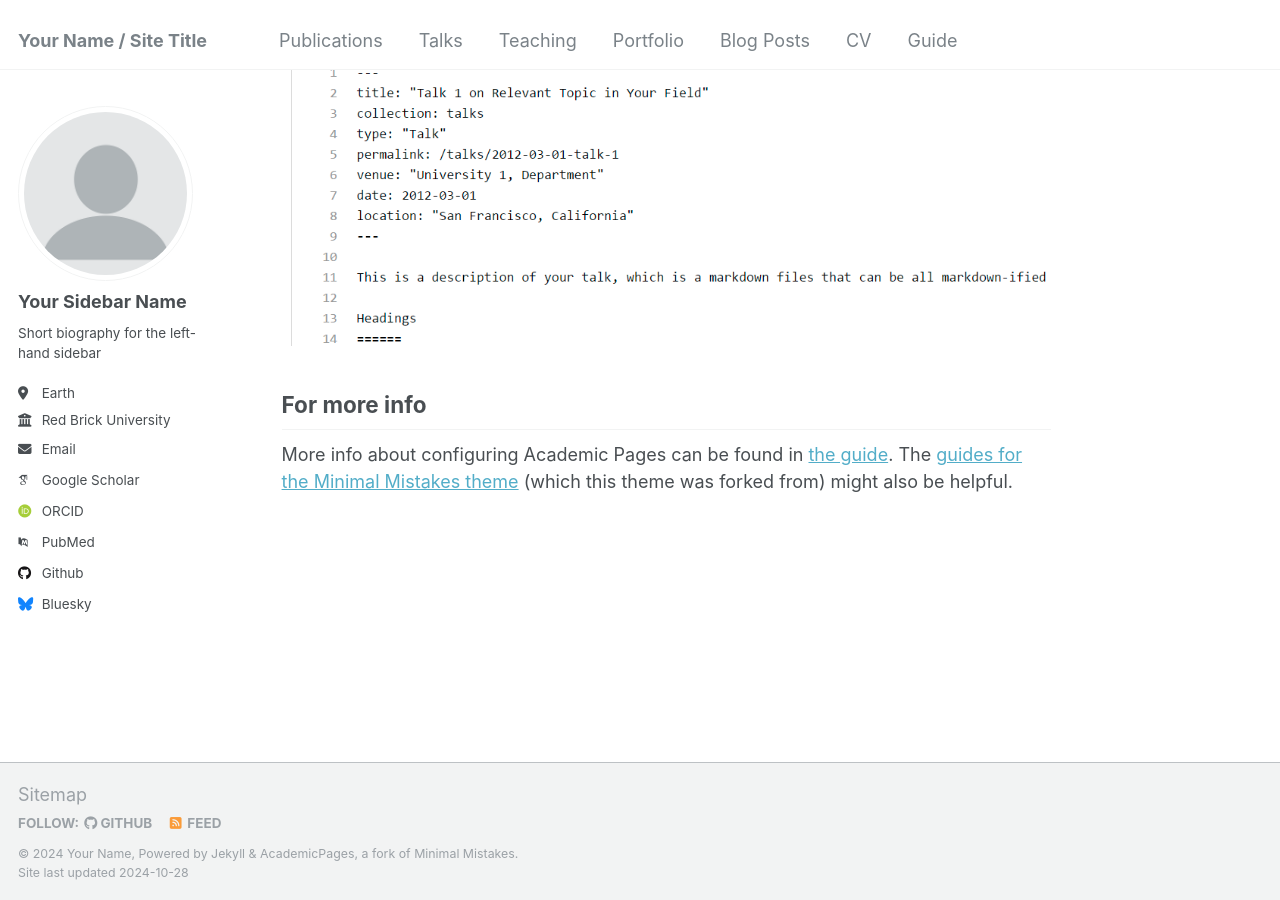
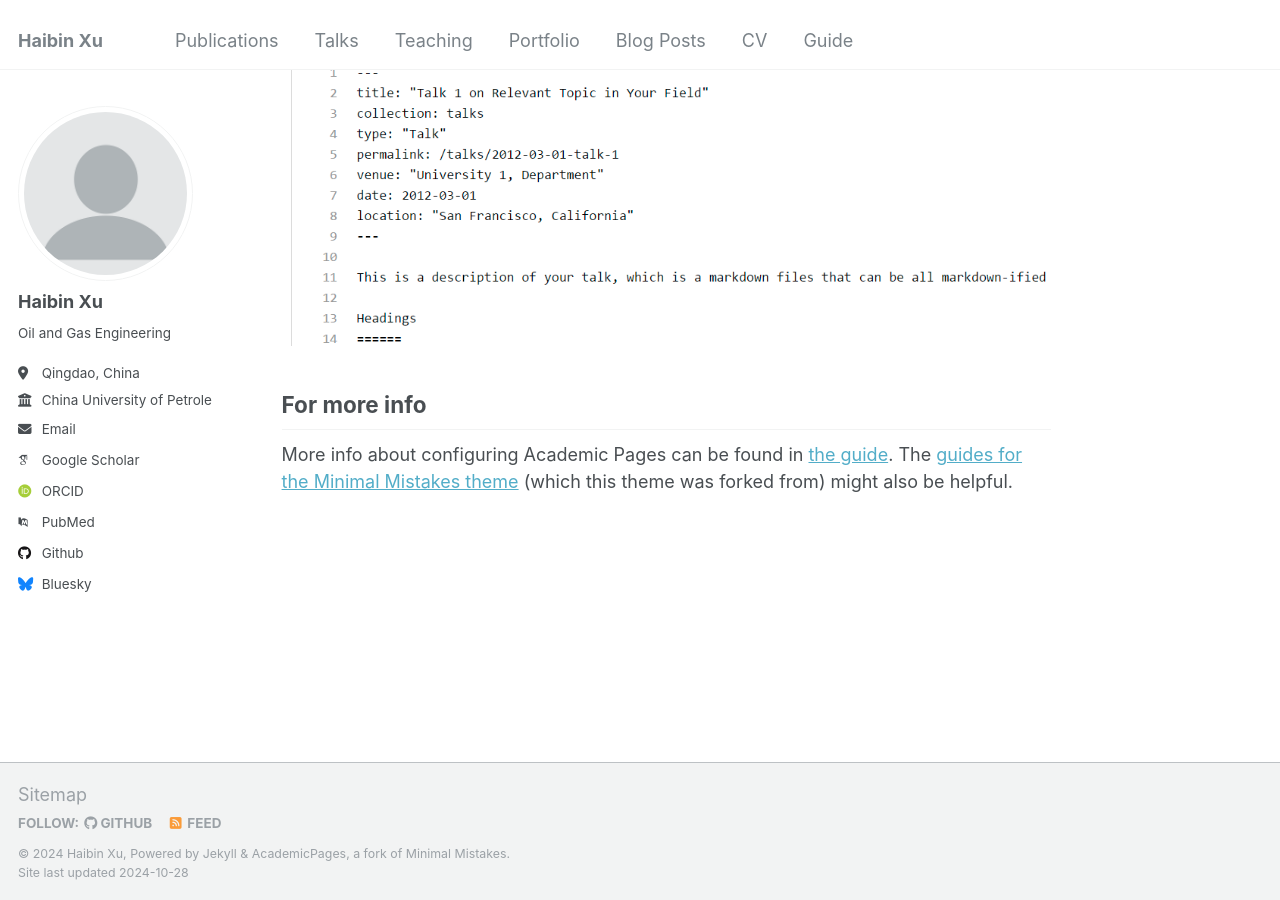
Before and after one commit to upcerbin/Bin.github.io, a Jekyll site: the page built from _pages/about.md, in a window 1280 px wide and 900 px high, scrolled down 2643 px. Built offline with Jekyll 4.4.1, drawn with Linux system fonts in a browser that asks for light colours; some web fonts are replaced.

Commit message:
Update _config.yml

```diff
--- a/_config.yml
+++ b/_config.yml
@@ -8,13 +8,13 @@
 
 # Basic Site Settings
 locale                   : "en-US"
-title                    : "Your Name / Site Title"
+title                    : "Haibin Xu"
 title_separator          : "-"
-name                     : &name "Your Name"
+name                     : &name "Haibin Xu"
 description              : &description "personal description"
-url                      : https://academicpages.github.io # the base hostname & protocol for your site e.g. "https://mmistakes.github.io"
+url                      : https://upcerbin.github.io
 baseurl                  : "" # the subpath of your site, e.g. "/blog"
-repository               : "academicpages/academicpages.github.io"
+repository               : "upcerbin/upcerbin.github.io"
 
 # Site Author - The following control what appear as part of the author content on the side bar.
 #               If a field is blank the icon and link will not appear, otherwise it will be shown.
@@ -22,13 +22,13 @@ repository               : "academicpages/academicpages.github.io"
 author:
   # Biographic information
   avatar           : "profile.png"
-  name             : "Your Sidebar Name"
+  name             : "Haibin Xu"
   pronouns         : # example: "she/her"
-  bio              : "Short biography for the left-hand sidebar"
-  location         : "Earth"
-  employer         : "Red Brick University"
+  bio              : "Oil and Gas Engineering"
+  location         : "Qingdao, China"
+  employer         : "China University of Petroleum (East China)"
   uri              : # URL
-  email            : "none@example.org"
+  email            : "xhb20000930@163.com"
 
   # Academic websites
   arxiv            : # URL - Update with the correct link to your profile
```
